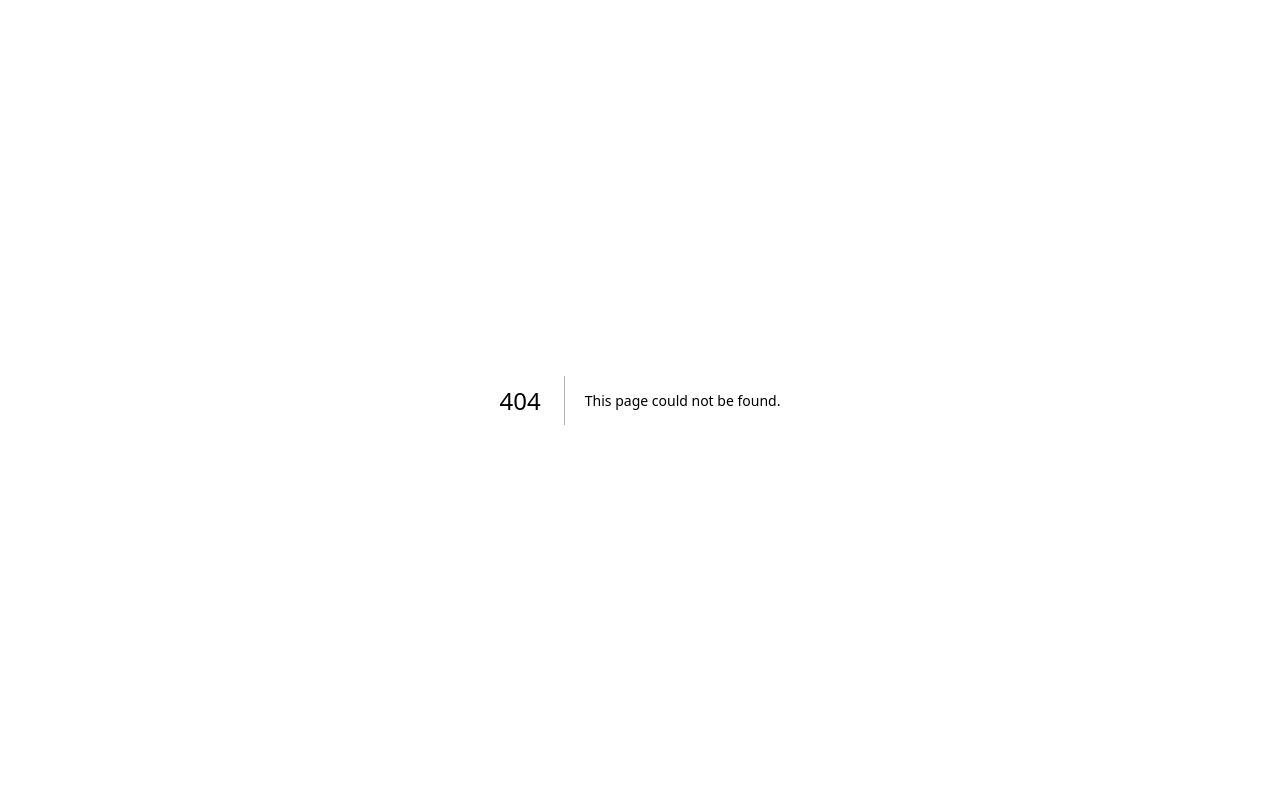
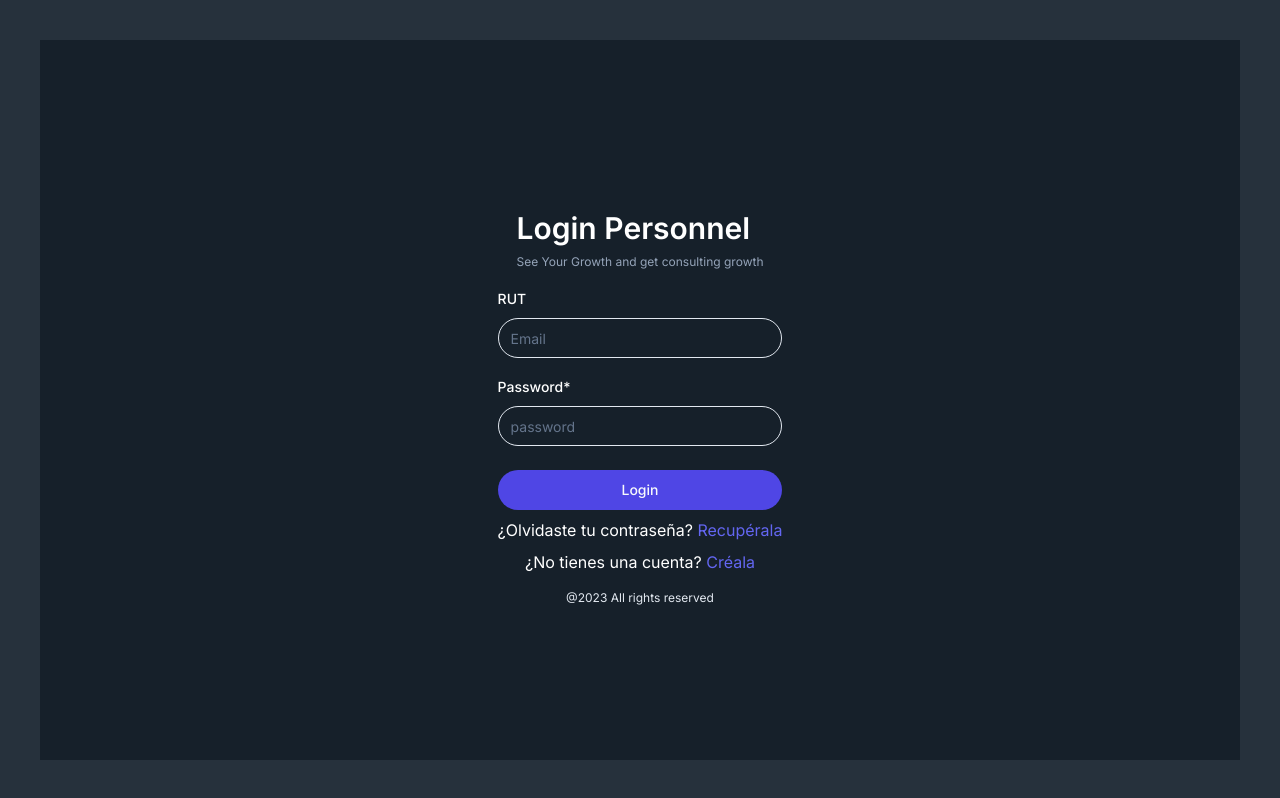
Before and after one commit to EzHealth-Centro-de-salud/frontend, a Next.js app: page /auth/personnelLogin in a window 1280 px wide. Before the commit this address had no page. Built offline with nearby package versions, Linux system fonts and the light colour scheme.

Commit message:
Add personnel login link to homepage

```diff
--- /dev/null
+++ b/app/auth/personnelLogin/page.tsx
@@ -0,0 +1,7 @@
+import PersonnelLoginForm from "@/components/auth/PersonnelLoginForm";
+
+export default function LoginPage() {
+  return (
+      <PersonnelLoginForm />
+  );
+}
--- a/app/page.tsx
+++ b/app/page.tsx
@@ -12,6 +12,9 @@ export default function HomePage() {
           <Link href="/auth/login  ">
             <h1>Login </h1>
           </Link>
+          <Link href="/auth/personnelLogin  ">
+            <h1>Personnel Login </h1>
+          </Link>
         </div>
       </div>
 
--- /dev/null
+++ b/components/auth/PersonnelLoginForm.tsx
@@ -0,0 +1,122 @@
+"use client";
+
+import {
+  ApolloClient,
+  InMemoryCache,
+  useMutation,
+  ApolloProvider,
+} from "@apollo/client";
+import { Button } from "@/components/ui/button";
+import { Input } from "@/components/ui/input";
+import { Label } from "@/components/ui/label";
+import Link from "next/link";
+import Image from "next/image";
+import { useState } from "react";
+import ezhealth from "@/img/ezhealth.png";
+import { httpLink } from "@/components/apollo/ApolloConfig";
+import { LOGIN_PATIENT_MUTATION } from "../apollo/mutations";
+import { Navigate, redirect } from "react-router-dom";
+const client = new ApolloClient({
+  link: httpLink,
+  cache: new InMemoryCache(),
+});
+
+export default function PersonnelLoginForm() {
+  const [rut, setRut] = useState("");
+  const [password, setPassword] = useState("");
+  const [showAlert, setShowAlert] = useState(false);
+  const [error, setError] = useState<string | null>(null);
+  const [loginPatient] = useMutation(LOGIN_PATIENT_MUTATION, {
+    client,
+  });
+
+  const onSubmit = async (e: React.FormEvent) => {
+    try{
+      console.log("here")
+      e.preventDefault(); //evita que se refresque la pagina al enviar el formulario
+      const { data, errors } = await loginPatient({
+        variables: {
+          LoginInput: {
+            rut,
+            password,
+          },
+        },
+      });
+      if (data?.loginPatient) {
+        console.log(data.loginPatient);
+        window.alert("Login exitoso");
+        //redirect('/patient/dashboard')
+        window.location.href = "/patient/dashboard";
+      } else {
+        console.log(errors);
+        setError("Error al iniciar sesión");
+      }
+    }
+    catch (error) {
+      console.error(error);
+    }
+  };
+
+  return (
+    <main className="bg-[#26313c] h-screen flex items-center justify-center p-10">
+      <div className="grid w-full h-full grid-cols-1 bg-white box-anim ">
+        <div className="bg-[#16202a] text-white flex items-center justify-center flex-col">
+          <div className="my-4">
+            <h1 className="text-3xl font-semibold ">Login Personnel</h1>
+            <p className="mt-2 text-xs text-slate-400">
+              See Your Growth and get consulting growth
+            </p>
+          </div>
+          <form onSubmit={onSubmit}>
+            <Label htmlFor="email">RUT</Label>
+            <Input
+              className="mt-2 mb-4 bg-transparent rounded-full"
+              onChange={(e) => setRut(e.target.value)}
+              type="text"
+              id="email"
+              placeholder="Email"
+              maxLength={9}
+            />
+            <Label htmlFor="password">Password*</Label>
+            <Input
+              className="mt-2 bg-transparent rounded-full"
+              onChange={(e) => setPassword(e.target.value)}
+              type="password"
+              id="password"
+              placeholder="password"
+              maxLength={128}
+            />
+
+            <Button
+              type="submit"
+              className="w-full mt-6 bg-indigo-600 rounded-full hover:bg-indigo-700"
+            >
+              Login
+            </Button>
+            <p className="text-center mt-2">
+              ¿Olvidaste tu contraseña?{" "}
+              <Link
+                className="text-indigo-500 hover:underline"
+                href="./recoveryPassword"
+              >
+                Recupérala
+              </Link>{" "}
+            </p>
+            <p className="text-center mt-2">
+              ¿No tienes una cuenta?{" "}
+              <Link
+                className="text-indigo-500 hover:underline"
+                href="/auth/register"
+              >
+                Créala
+              </Link>{" "}
+            </p>
+          </form>
+          <p className="mt-4 text-xs text-slate-200">
+            @2023 All rights reserved
+          </p>
+        </div>
+      </div>
+    </main>
+  );
+}
```
Also changed, not shown: components/apollo/mutations.ts (line endings or trailing spaces).
